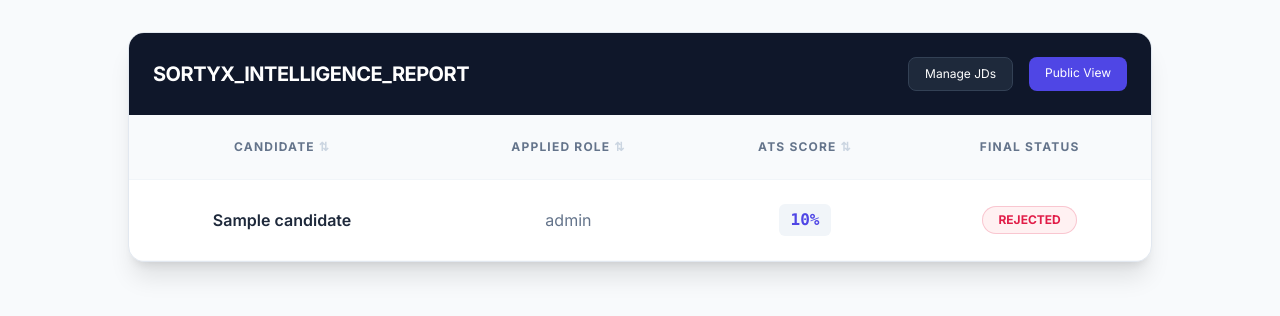
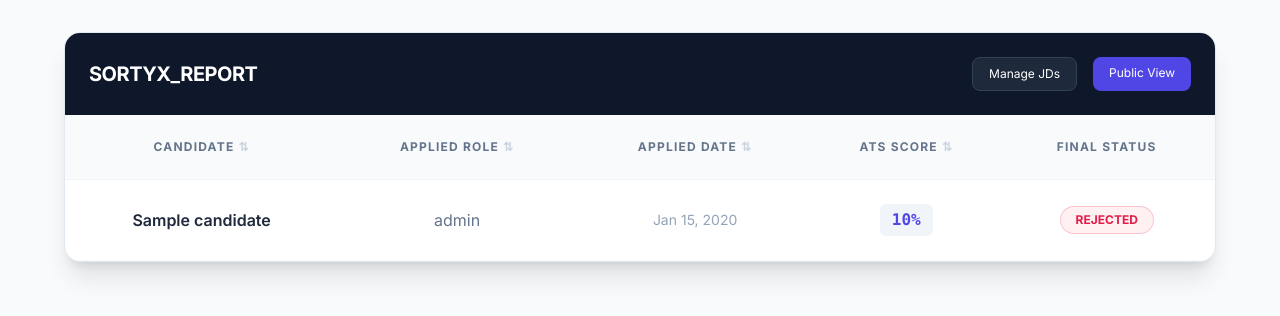
Before and after one commit to SortyxAI/sortyx-resume-ats, a FastAPI app: template templates/admin_results.html in a window 1280 px wide. Shown: the top 316 px of the page. Run offline with FastAPI, Linux system fonts and the light colour scheme; the template is opened without the code that fills it: most values are stand-ins (such as "Sample title", 1, 10 or a date in 2020); some libraries are stand-ins or nearby versions.

Commit message:
changes in admin_results

```diff
--- a/templates/admin_results.html
+++ b/templates/admin_results.html
@@ -2,7 +2,7 @@
 <html lang="en">
 <head>
     <meta charset="UTF-8">
-    <title>SortyX Admin | Intelligence Report</title>
+    <title>SortyX Admin | Report</title>
     <script src="https://cdn.tailwindcss.com"></script>
     <link href="https://fonts.googleapis.com/css2?family=Inter:wght@400;600;700&display=swap" rel="stylesheet">
     <style>
@@ -12,10 +12,10 @@
 </head>
 <body class="bg-slate-50 min-h-screen p-8">
 
-    <div class="max-w-5xl mx-auto bg-white shadow-xl rounded-2xl border border-slate-200 overflow-hidden">
+    <div class="max-w-6xl mx-auto bg-white shadow-xl rounded-2xl border border-slate-200 overflow-hidden">
 
         <div class="bg-slate-900 p-6 text-white flex justify-between items-center">
-            <h1 class="text-xl font-bold tracking-tight">SORTYX_INTELLIGENCE_REPORT</h1>
+            <h1 class="text-xl font-bold tracking-tight">SORTYX_REPORT</h1>
             <div class="flex gap-4">
                 <a href="/admin" class="text-xs bg-slate-800 border border-slate-700 px-4 py-2 rounded-lg hover:bg-slate-700 transition-all">Manage JDs</a>
                 <a href="/" class="text-xs bg-indigo-600 px-4 py-2 rounded-lg hover:bg-indigo-500 transition-all">Public View</a>
@@ -28,22 +28,25 @@
                     <tr class="bg-slate-50 text-slate-500 uppercase text-xs font-bold tracking-widest border-b border-slate-100">
                         <th class="p-6 text-center cursor-pointer hover:text-indigo-600 transition-colors group" onclick="sortTable(0)">
                             <div class="flex items-center justify-center gap-1">
-                Candidate
-                <span class="text-slate-300 group-hover:text-indigo-400">⇅</span>
+                                Candidate <span class="text-slate-300 group-hover:text-indigo-400">⇅</span>
                             </div>
                         </th>
 
                         <th class="p-6 text-center cursor-pointer hover:text-indigo-600 transition-colors group" onclick="sortTable(1)">
                             <div class="flex items-center justify-center gap-1">
-                Applied Role
-                <span class="text-slate-300 group-hover:text-indigo-400">⇅</span>
+                                Applied Role <span class="text-slate-300 group-hover:text-indigo-400">⇅</span>
                             </div>
                         </th>
 
-        <th class="p-4 text-center cursor-pointer hover:text-indigo-600 transition-colors group" onclick="sortTable(2)">
+                        <th class="p-6 text-center cursor-pointer hover:text-indigo-600 transition-colors group" onclick="sortTable(2)">
                             <div class="flex items-center justify-center gap-1">
-                ATS Score
-                <span class="text-slate-300 group-hover:text-indigo-400">⇅</span>
+                                Applied Date <span class="text-slate-300 group-hover:text-indigo-400">⇅</span>
+                            </div>
+                        </th>
+
+                        <th class="p-4 text-center cursor-pointer hover:text-indigo-600 transition-colors group" onclick="sortTable(3)">
+                            <div class="flex items-center justify-center gap-1">
+                                ATS Score <span class="text-slate-300 group-hover:text-indigo-400">⇅</span>
                             </div>
                         </th>
 
@@ -55,6 +58,11 @@
                     <tr class="hover:bg-slate-50/80 border-b border-slate-50 transition-all">
                         <td class="p-6 text-center font-semibold text-slate-800">{{ c.name }}</td>
                         <td class="p-6 text-center text-slate-500">{{ c.role }}</td>
+
+                        <td class="p-6 text-center text-slate-400 text-sm">
+                            {{ c.created_at.strftime('%b %d, %Y') if c.created_at else 'N/A' }}
+                        </td>
+
                         <td class="p-6 text-center">
                             <span class="inline-block px-3 py-1 rounded-md bg-slate-100 font-mono font-bold text-indigo-600">
                                 {{ c.ats_score }}%
@@ -85,7 +93,6 @@
     </div>
 
     <script>
-        // Sorting logic kept for the 3 main columns
         function sortTable(n) {
             const table = document.getElementById("resultsTable");
             let rows, switching, i, x, y, shouldSwitch, dir, switchcount = 0;
@@ -98,12 +105,22 @@
                     shouldSwitch = false;
                     x = rows[i].getElementsByTagName("TD")[n];
                     y = rows[i+1].getElementsByTagName("TD")[n];
+
+                    // Logic to handle numeric comparison for the ATS Score column (Index 3)
+                    let xVal = x.innerHTML.toLowerCase();
+                    let yVal = y.innerHTML.toLowerCase();
+
+                    if (n === 3) { // ATS Score column
+                        xVal = parseFloat(xVal.replace('%', ''));
+                        yVal = parseFloat(yVal.replace('%', ''));
+                    }
+
                     if (dir == "asc") {
-                        if (x.innerHTML.toLowerCase() > y.innerHTML.toLowerCase()) {
+                        if (xVal > yVal) {
                             shouldSwitch = true; break;
                         }
                     } else if (dir == "desc") {
-                        if (x.innerHTML.toLowerCase() < y.innerHTML.toLowerCase()) {
+                        if (xVal < yVal) {
                             shouldSwitch = true; break;
                         }
                     }
```
Lines whose indentation alone changed are shown as unchanged.
